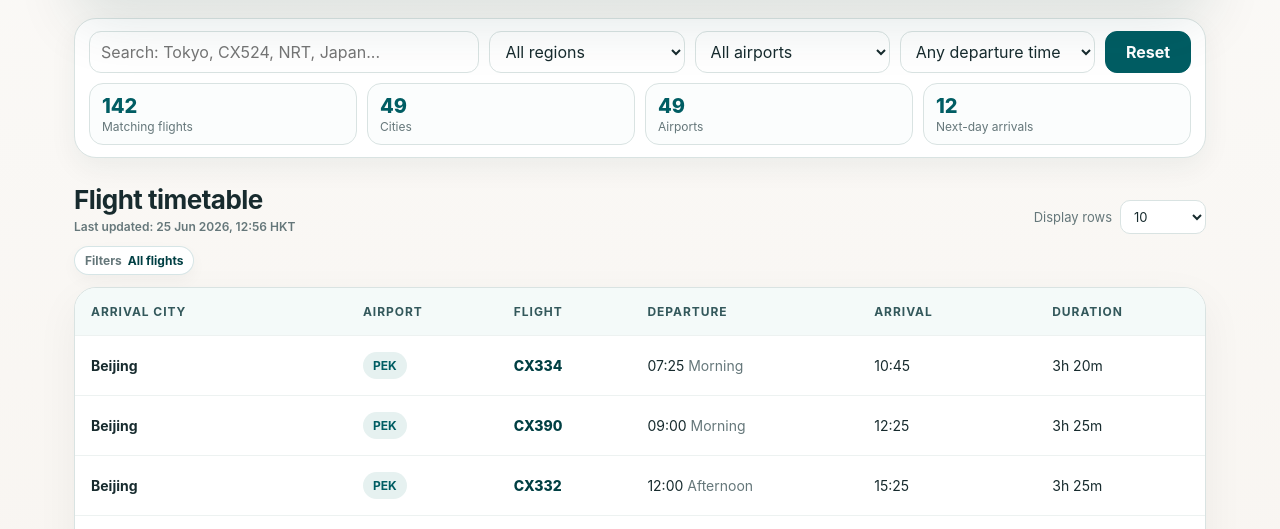
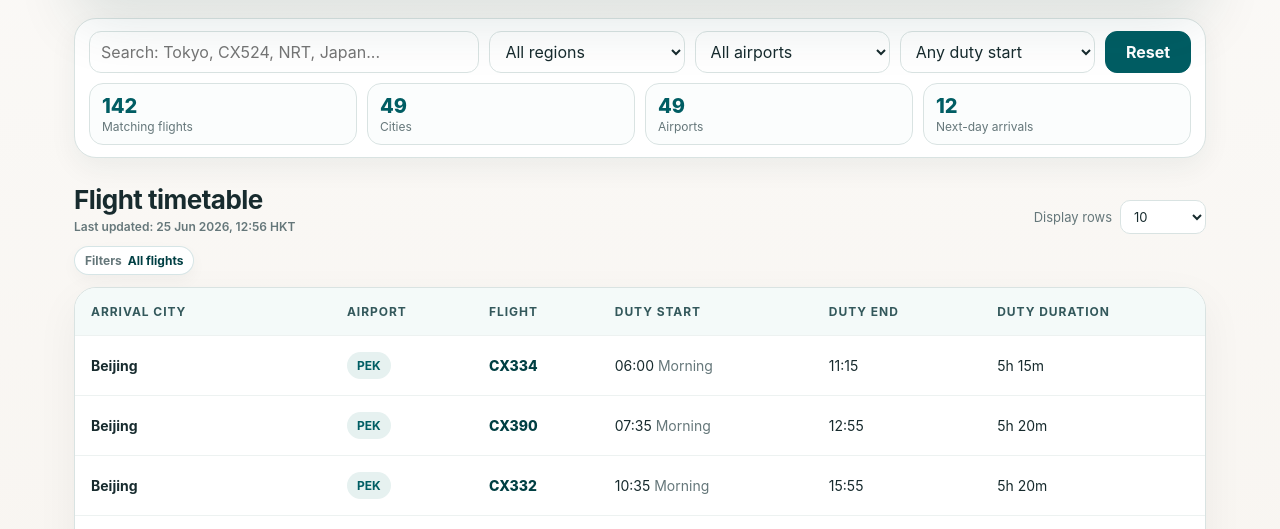
Before and after one commit to KALT-CX/flight-finder, a plain HTML site: page index.html in a window 1280 px wide. Shown: the part 257-786 px from the top of the page. Drawn offline with Linux system fonts and the light colour scheme.

Commit message:
Add files via upload

```diff
--- a/index.html
+++ b/index.html
@@ -308,7 +308,7 @@ table { width:100%; border-collapse:collapse; }
           <select id="regionFilter"><option value="">All regions</option></select>
           <select id="airportFilter"><option value="">All airports</option></select>
           <select id="timeFilter">
-            <option value="">Any departure time</option>
+            <option value="">Any duty start</option>
             <option>Morning</option><option>Afternoon</option><option>Evening</option><option>Night</option>
           </select>
           <button id="resetBtn">Reset</button>
@@ -343,7 +343,7 @@ table { width:100%; border-collapse:collapse; }
           <table>
             <thead>
               <tr>
-                <th>Arrival City</th><th>Airport</th><th>Flight</th><th>Departure</th><th>Arrival</th><th>Duration</th>
+                <th>Arrival City</th><th>Airport</th><th>Flight</th><th>Duty start</th><th>Duty end</th><th>Duty duration</th>
               </tr>
 			</thead>
             <tbody id="resultsBody"></tbody>
@@ -353,10 +353,10 @@ table { width:100%; border-collapse:collapse; }
         <div class="empty" id="emptyState" style="display:none;">No matching flights found. Try a broader search.</div>
       </div>
       <div class="note">Design note: this is a CX-inspired internal demo page, not an official Cathay Pacific website.</div>
+      <div class="note">Data source: flights.json.</div>
     </section>
   </main>
 
-  <footer>Data source: flights.json. Static GitHub Pages ready.</footer>
   <div class="toast" id="copyToast" role="status" aria-live="polite"></div>
 
   <script>
@@ -385,6 +385,44 @@ function unique(arr) { return [...new Set(arr)].filter(Boolean).sort((a,b)=>a.lo
       return String(city || '').replace(/\s*\([A-Z0-9]{3}\)\s*$/,'');
     }
 
+        function minutesFromTime(value) {
+      const parts = String(value || '00:00').split(':').map(Number);
+      return ((parts[0] || 0) * 60) + (parts[1] || 0);
+    }
+    function formatMinutes(totalMinutes) {
+      const wrapped = ((totalMinutes % 1440) + 1440) % 1440;
+      const hours = String(Math.floor(wrapped / 60)).padStart(2, '0');
+      const minutes = String(wrapped % 60).padStart(2, '0');
+      return `${hours}:${minutes}`;
+    }
+    function formatDuration(totalMinutes) {
+      const hours = Math.floor(totalMinutes / 60);
+      const minutes = totalMinutes % 60;
+      return `${hours}h ${String(minutes).padStart(2, '0')}m`;
+    }
+    function timeBandFromMinutes(totalMinutes) {
+      const mins = ((totalMinutes % 1440) + 1440) % 1440;
+      if (mins >= 360 && mins < 720) return 'Morning';
+      if (mins >= 720 && mins < 1080) return 'Afternoon';
+      if (mins >= 1080 && mins < 1320) return 'Evening';
+      return 'Night';
+    }
+    function enrichDutyTimes(record) {
+      const departureMinutes = minutesFromTime(record.departure_time);
+      const arrivalBaseMinutes = minutesFromTime(record.arrival_time) + (record.arrival_next_day ? 1440 : 0);
+      let dutyStartAbsolute = departureMinutes - 85;
+      let dutyEndAbsolute = arrivalBaseMinutes + 30;
+      while (dutyEndAbsolute <= dutyStartAbsolute) dutyEndAbsolute += 1440;
+      return {
+        ...record,
+        duty_start_time: formatMinutes(dutyStartAbsolute),
+        duty_end_time: formatMinutes(dutyEndAbsolute),
+        duty_duration: formatDuration(dutyEndAbsolute - dutyStartAbsolute),
+        duty_start_band: timeBandFromMinutes(dutyStartAbsolute),
+        duty_start_previous_day: dutyStartAbsolute < 0,
+        duty_end_next_day: dutyEndAbsolute >= 1440
+      };
+    }
 function fullCountryName(country) {
       const text = String(country || '').toLowerCase();
       if (text.includes('china')) return 'China (Mainland)';
@@ -404,6 +442,7 @@ function unique(arr) { return [...new Set(arr)].filter(Boolean).sort((a,b)=>a.lo
       if (text.includes('bangladesh')) return 'Bangladesh';
       return String(country || '');
     }
+
     function shortCountry(country) {
       const text = String(country || '').toLowerCase();
       if (text.includes('china')) return 'CN';
@@ -423,6 +462,7 @@ function unique(arr) { return [...new Set(arr)].filter(Boolean).sort((a,b)=>a.lo
       if (text.includes('bangladesh')) return 'BD';
       return String(country || '').replace(/^\p{Emoji_Presentation}+\s*/u, '').split(' ')[0] || country;
     }
+
     function regionCode(country) {
       const text = String(country || '').toLowerCase();
       if (text.includes('china')) return 'CN';
@@ -433,6 +473,7 @@ function unique(arr) { return [...new Set(arr)].filter(Boolean).sort((a,b)=>a.lo
       if (['india','nepal','sri lanka','bangladesh'].some(v => text.includes(v))) return 'SA';
       return shortCountry(country);
     }
+
     function regionName(code) {
       return ({
         CN:'China (Mainland)', JP:'Japan', KR:'South Korea', TW:'Taiwan',
@@ -453,6 +494,7 @@ function unique(arr) { return [...new Set(arr)].filter(Boolean).sort((a,b)=>a.lo
         unique(flights.map(f => f.country)).forEach(v => countryFilter.insertAdjacentHTML('beforeend', `<option value="${escapeHtml(v)}">${escapeHtml(shortCountry(v))} · ${escapeHtml(fullCountryName(v))}</option>`));
       }
     }
+
 	function updateAirportOptions() {
       const selectedRegion = regionFilter.value;
       const countryFilter = $('countryFilter');
@@ -472,10 +514,9 @@ function updateAirportOptions() {
       }
     }
 
+    function escapeHtml(str) { return String(str).replace(/[&<>'"]/g, c => ({'&':'&amp;','<':'&lt;','>':'&gt;',"'":'&#39;','"':'&quot;'}[c])); }
 
-
-    function escapeHtml(str) { return String(str).replace(/[&<>'"]/g, c => ({'&':'&amp;','<':'&lt;','>':'&gt;',"'":'&#39;','"':'&quot;'}[c])); }
-    function searchable(f) { return `${f.country} ${regionCode(f.country)} ${regionName(regionCode(f.country))} ${f.arrival_city} ${f.arrival_airport} ${f.flight_number} ${f.departure_time} ${f.arrival_time}`.toLowerCase(); }
+	function searchable(f) { return `${f.country} ${regionCode(f.country)} ${regionName(regionCode(f.country))} ${f.arrival_city} ${f.arrival_airport} ${f.flight_number} ${f.duty_start_time || f.departure_time} ${f.duty_end_time || f.arrival_time} ${f.duty_duration || f.duration}`.toLowerCase(); }
 
     function updateSelectedCountryLabel() {
       if (!selectedCountryLabel) return;
@@ -496,11 +537,13 @@ function updateAirportOptions() {
       clearTimeout(showToast._timer);
       showToast._timer = setTimeout(() => copyToast.classList.remove('show'), 1500);
     }
+
     function setLoading(isLoading) {
       if (!loadingState || !resultsBody) return;
       loadingState.style.display = isLoading ? 'flex' : 'none';
       resultsBody.style.opacity = isLoading ? '.35' : '1';
     }
+
     function updateActiveFilters(q, region, airport, band) {
       if (!activeFilters) return;
       const chips = [];
@@ -526,6 +569,7 @@ function updateAirportOptions() {
         searchInput.value=''; regionFilter.value=''; if (countryFilter) countryFilter.value=''; airportFilter.value=''; timeFilter.value=''; updateAirportOptions(); applyFilters();
       });
     }
+
     async function copyText(value, element) {
       if (!value) return;
       try {
@@ -551,15 +595,17 @@ function updateAirportOptions() {
         alert(`Unable to copy: ${value}`);
       }
     }
+
     function applyFilters() {
       updateSelectedCountryLabel();
       const q = searchInput.value.trim().toLowerCase();
       const region = regionFilter.value, country = countryFilter ? countryFilter.value : '', airport = airportFilter.value, band = timeFilter.value;
       updateActiveFilters(q, region, airport, band);
       setLoading(true);
-      const data = flights.filter(f => (!q || searchable(f).includes(q)) && (!region || regionCode(f.country) === region) && (!country || f.country === country) && (!airport || f.arrival_airport === airport) && (!band || f.departure_band === band));
+      const data = flights.filter(f => (!q || searchable(f).includes(q)) && (!region || regionCode(f.country) === region) && (!country || f.country === country) && (!airport || f.arrival_airport === airport) && (!band || (f.duty_start_band || f.departure_band) === band));
       window.setTimeout(() => { render(data); setLoading(false); }, 120);
     }
+
     function render(data) {
       $('matchCount').textContent = data.length;
       $('cityCount').textContent = unique(data.map(f=>f.arrival_city)).length;
@@ -578,13 +624,13 @@ function updateAirportOptions() {
             <div class="mobile-main-row">
               <div class="mobile-meta-row">
                 <span class="mobile-flight-primary copy-value" data-copy="${escapeHtml(f.flight_number)}" title="Click to copy flight number">${escapeHtml(f.flight_number)}</span>
-                <span class="mobile-duration">${escapeHtml(f.duration)}</span>
-                <span class="pill">${escapeHtml(f.departure_band)}</span>
+                <span class="mobile-duration">${escapeHtml(f.duty_duration || f.duration)}</span>
+                <span class="pill">${escapeHtml(f.duty_start_band || f.departure_band)}</span>
               </div>
-              <div class="mobile-times-inline" aria-label="Departure and arrival time">
-                <span class="mobile-time-pair"><span class="mobile-time-label">Depart</span><span class="mobile-time-value">${escapeHtml(f.departure_time)}</span></span>
+              <div class="mobile-times-inline" aria-label="Duty start and duty end time">
+                <span class="mobile-time-pair"><span class="mobile-time-label">Duty start</span><span class="mobile-time-value">${escapeHtml(f.duty_start_time || f.departure_time)}</span></span>
                 <span class="mobile-arrow">→</span>
-                <span class="mobile-time-pair"><span class="mobile-time-label">Arrive</span><span class="mobile-time-value">${escapeHtml(f.arrival_time)}${f.arrival_next_day ? ' <span class="pill mobile-nextday">+1</span>' : ''}</span></span>
+                <span class="mobile-time-pair"><span class="mobile-time-label">Duty end</span><span class="mobile-time-value">${escapeHtml(f.duty_end_time || f.arrival_time)}${f.duty_end_next_day ? ' <span class="pill mobile-nextday">+1</span>' : ''}</span></span>
               </div>
             </div>
           </article>
@@ -592,9 +638,9 @@ function updateAirportOptions() {
         <td class="desktop-cell"><strong>${escapeHtml(cleanArrivalCity(f.arrival_city))}</strong></td>
         <td class="desktop-cell"><span class="pill copy-value" data-copy="${escapeHtml(f.arrival_airport)}" title="Click to copy airport code">${escapeHtml(f.arrival_airport)}</span></td>
         <td class="desktop-cell"><span class="flight copy-value" data-copy="${escapeHtml(f.flight_number)}" title="Click to copy flight number">${escapeHtml(f.flight_number)}</span></td>
-        <td class="desktop-cell">${escapeHtml(f.departure_time)} <span class="hint">${escapeHtml(f.departure_band)}</span></td>
-        <td class="desktop-cell">${escapeHtml(f.arrival_time)}${f.arrival_next_day ? ' <span class="pill">+1</span>' : ''}</td>
-        <td class="desktop-cell">${escapeHtml(f.duration)}</td>
+        <td class="desktop-cell">${escapeHtml(f.duty_start_time || f.departure_time)} <span class="hint">${escapeHtml(f.duty_start_band || f.departure_band)}</span></td>
+        <td class="desktop-cell">${escapeHtml(f.duty_end_time || f.arrival_time)}${f.duty_end_next_day ? ' <span class="pill">+1</span>' : ''}</td>
+        <td class="desktop-cell">${escapeHtml(f.duty_duration || f.duration)}</td>
       </tr>`).join('');
       $('emptyState').style.display = data.length ? 'none' : 'block';
       updateRowsPerPageHeight();
@@ -613,13 +659,15 @@ function updateAirportOptions() {
       const target = event.target.closest('.copy-value');
       if (target) copyText(target.dataset.copy || target.textContent.trim(), target);
     });
+
     $('resetBtn').addEventListener('click', () => { searchInput.value=''; regionFilter.value=''; if (countryFilter) countryFilter.value=''; airportFilter.value=''; timeFilter.value=''; updateAirportOptions(); applyFilters(); });
+
 	async function loadFlightsData() {
       setLoading(true);
       try {
         const response = await fetch('flights.json?v=' + Date.now(), { cache: 'no-store' });
         if (!response.ok) throw new Error(`Unable to load flights.json (${response.status})`);
-        flights = await response.json();
+        flights = (await response.json()).map(enrichDutyTimes);
         populateFilters();
         updateAirportOptions();
         $('heroTotal').textContent = flights.length;
@@ -635,6 +683,7 @@ function updateAirportOptions() {
         updateRowsPerPageHeight();
       }
     }
+
     loadFlightsData();
     window.addEventListener('resize', updateRowsPerPageHeight);
   </script>
```
Lines whose indentation alone changed are shown as unchanged.
